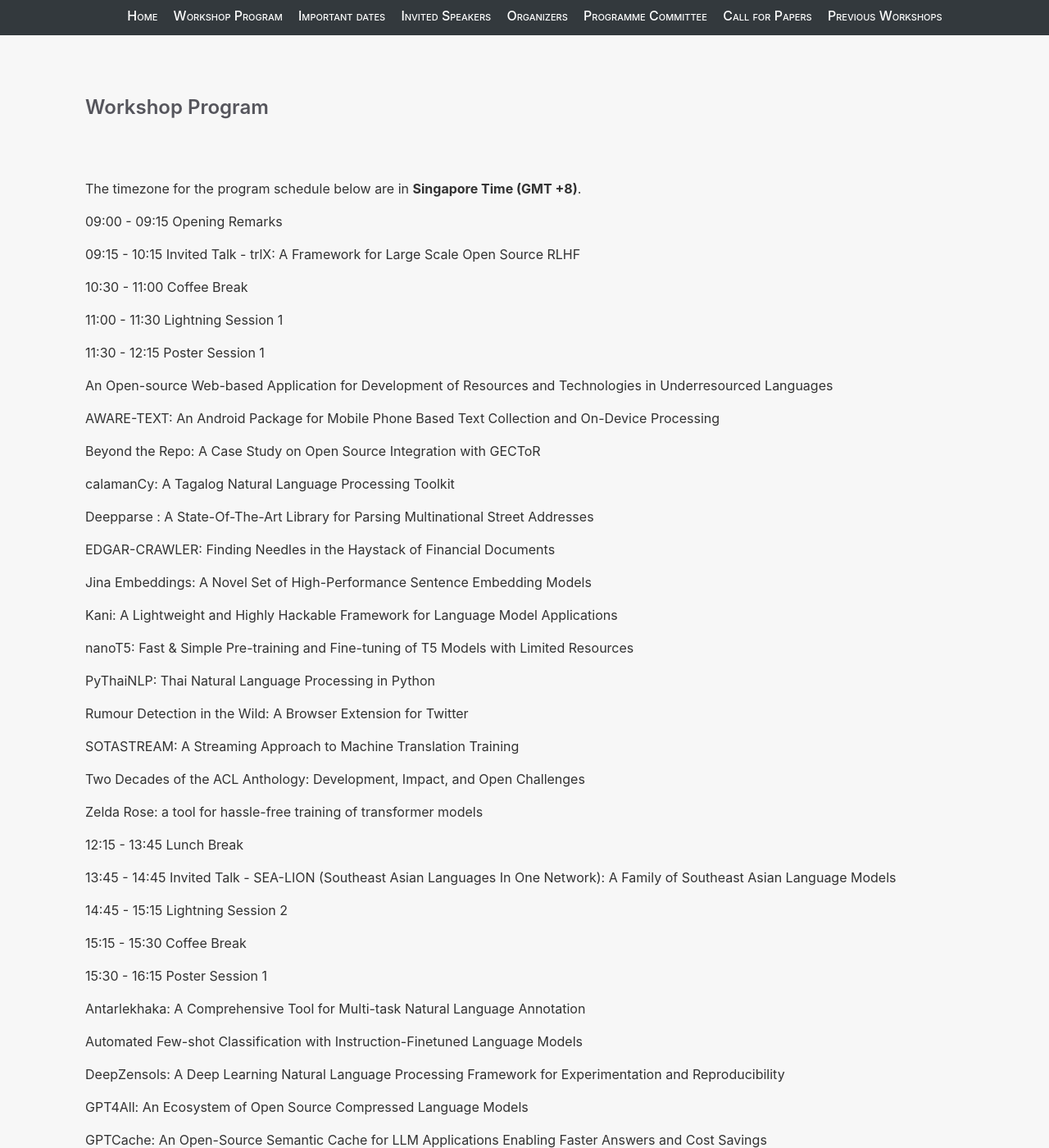
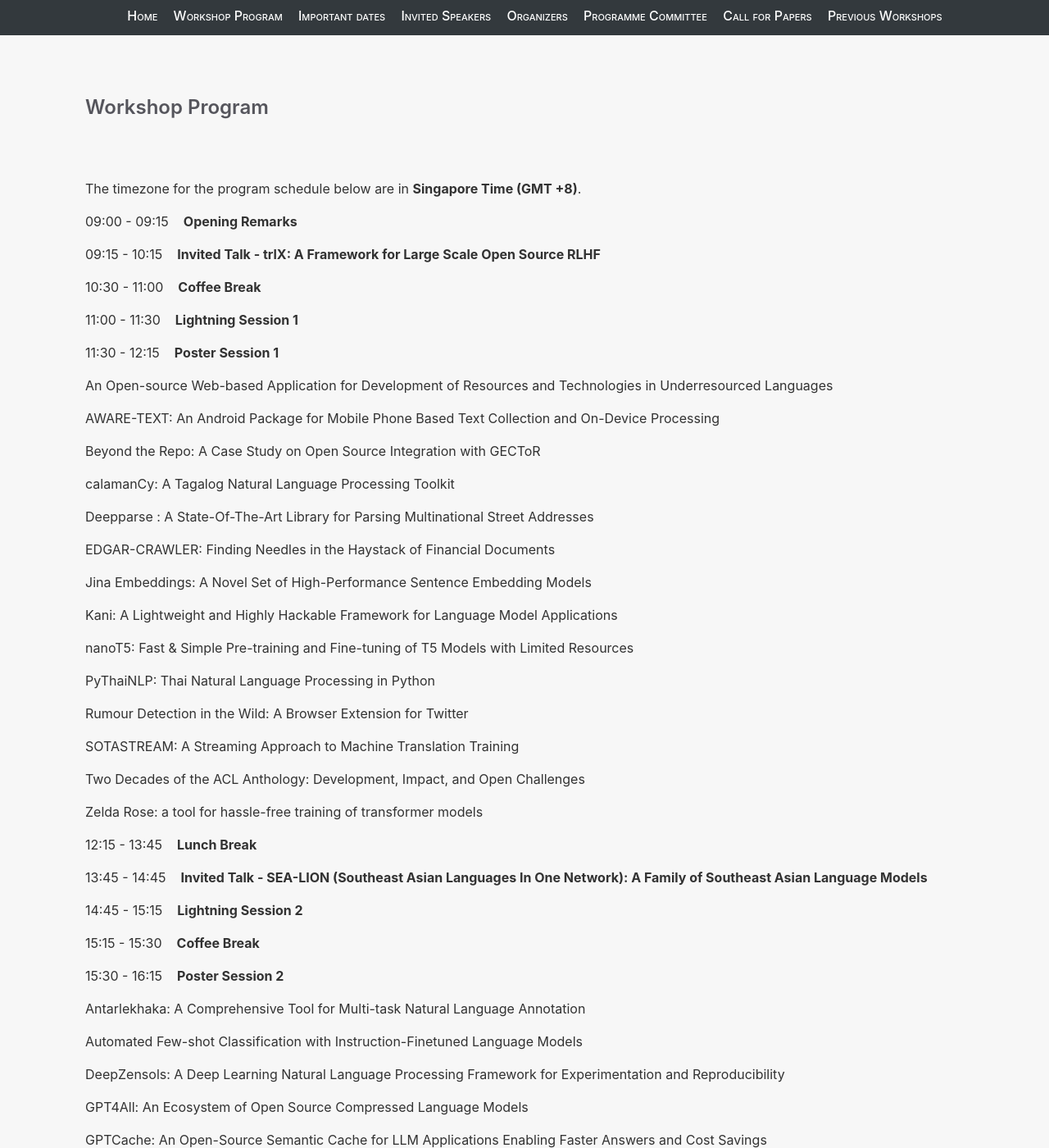
Before and after one commit to nlposs/nlposs.github.io, a Jekyll site: the page built from 2023/index.md, in a window 1280 px wide and 1400 px high, scrolled down 3444 px. Shown: the whole window at 82% size. Built offline with Jekyll 4.4.1, drawn with Linux system fonts in a browser that asks for light colours; some of the changed text lies outside the part shown.

Commit message:
More program formatting
Added formatting for titles at times

```diff
--- a/2023/index.md
+++ b/2023/index.md
@@ -104,12 +104,12 @@
 
 The timezone for the program schedule below are in **Singapore Time (GMT +8)**.
 
-<p>09:00 - 09:15 Opening Remarks </p>
-<p>09:15 - 10:15 Invited Talk  - trlX: A Framework for Large Scale Open Source RLHF </p>
-<p>10:30 - 11:00 Coffee Break </p>
+<p>09:00 - 09:15  &nbsp;&nbsp; <strong> Opening Remarks </strong> </p>
+<p>09:15 - 10:15 &nbsp;&nbsp; <strong> Invited Talk  - trlX: A Framework for Large Scale Open Source RLHF </strong> </p>
+<p>10:30 - 11:00 &nbsp;&nbsp; <strong>Coffee Break </strong> </p>
 
-<p>11:00 - 11:30 Lightning Session 1</p>
-<p>11:30 - 12:15 Poster Session 1</p>
+<p>11:00 - 11:30 &nbsp;&nbsp; <strong> Lightning Session 1 </strong> </p>
+<p>11:30 - 12:15 &nbsp;&nbsp; <strong>Poster Session 1 </strong> </p>
 
 <p>An Open-source Web-based Application for Development of Resources and Technologies in Underresourced Languages</p>
 <p>AWARE-TEXT: An Android Package for Mobile Phone Based Text Collection and On-Device Processing</p>
@@ -127,12 +127,12 @@
 <p>Zelda Rose: a tool for hassle-free training of transformer models</p>
 
 
-<p>12:15 - 13:45 Lunch Break</p>
-<p>13:45 - 14:45 Invited Talk - SEA-LION (Southeast Asian Languages In One Network): A Family of Southeast Asian Language Models</p>
+<p>12:15 - 13:45 &nbsp;&nbsp; <strong>Lunch Break </strong> </p>
+<p>13:45 - 14:45 &nbsp;&nbsp; <strong>Invited Talk - SEA-LION (Southeast Asian Languages In One Network): A Family of Southeast Asian Language Models </strong> </p>
 
-<p>14:45 - 15:15 Lightning Session 2</p>
-<p>15:15 - 15:30 Coffee Break</p>
-<p>15:30 - 16:15 Poster Session 1</p>
+<p>14:45 - 15:15 &nbsp;&nbsp; <strong>Lightning Session 2 </strong> </p>
+<p>15:15 - 15:30 &nbsp;&nbsp; <strong>Coffee Break </strong> </p>
+<p>15:30 - 16:15 &nbsp;&nbsp; <strong>Poster Session 2 </strong> </p>
 
 <p>Antarlekhaka: A Comprehensive Tool for Multi-task Natural Language Annotation</p>
 <p>Automated Few-shot Classification with Instruction-Finetuned Language Models</p>
@@ -148,7 +148,7 @@
 <p>torchdistill Meets Hugging Face Libraries for Reproducible, Coding-free Deep Learning Studies: A Case Study on NLP</p>
 <p>Using Captum to Explain Generative Language Models</p>
 
-<p>16:15 - 17:15 Invited Talk - Towards Explainable and Accessible AI</p>
+<p>16:15 - 17:15 &nbsp;&nbsp; <strong> Invited Talk - Towards Explainable and Accessible AI </strong> </p>
 
 <p>17:15 - 17:30 Closing Remarks</p>
 
```
